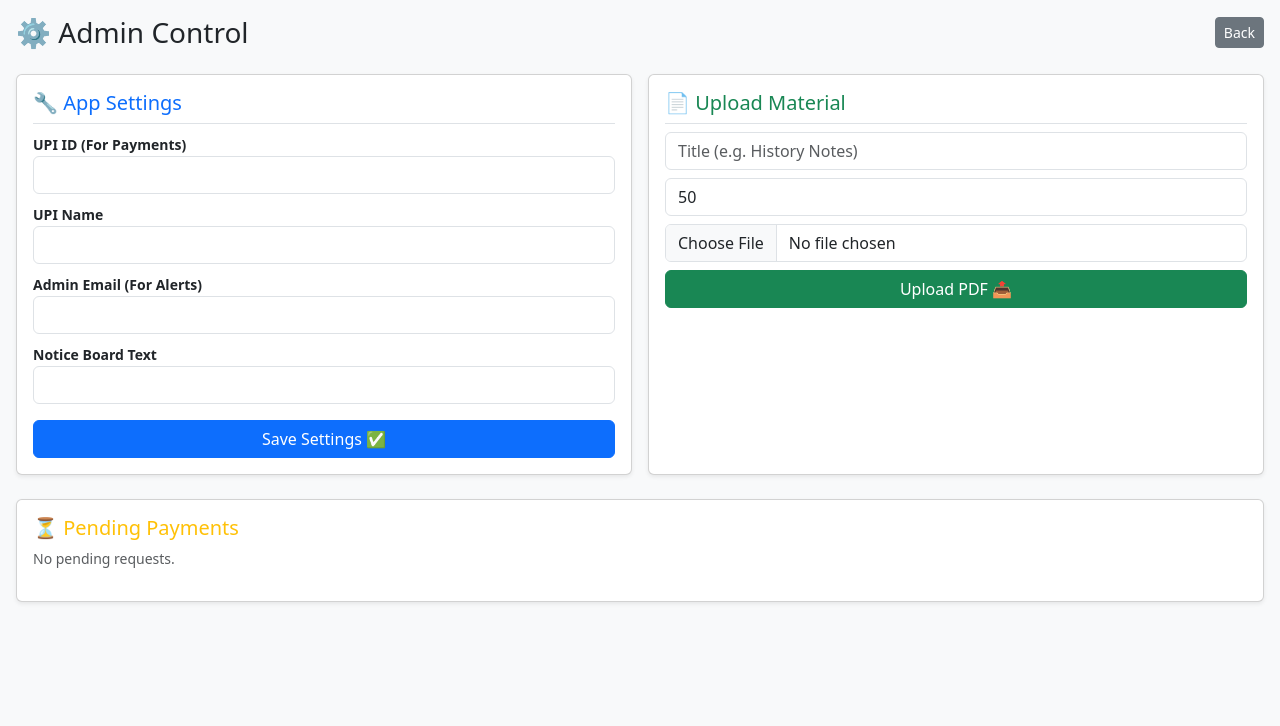
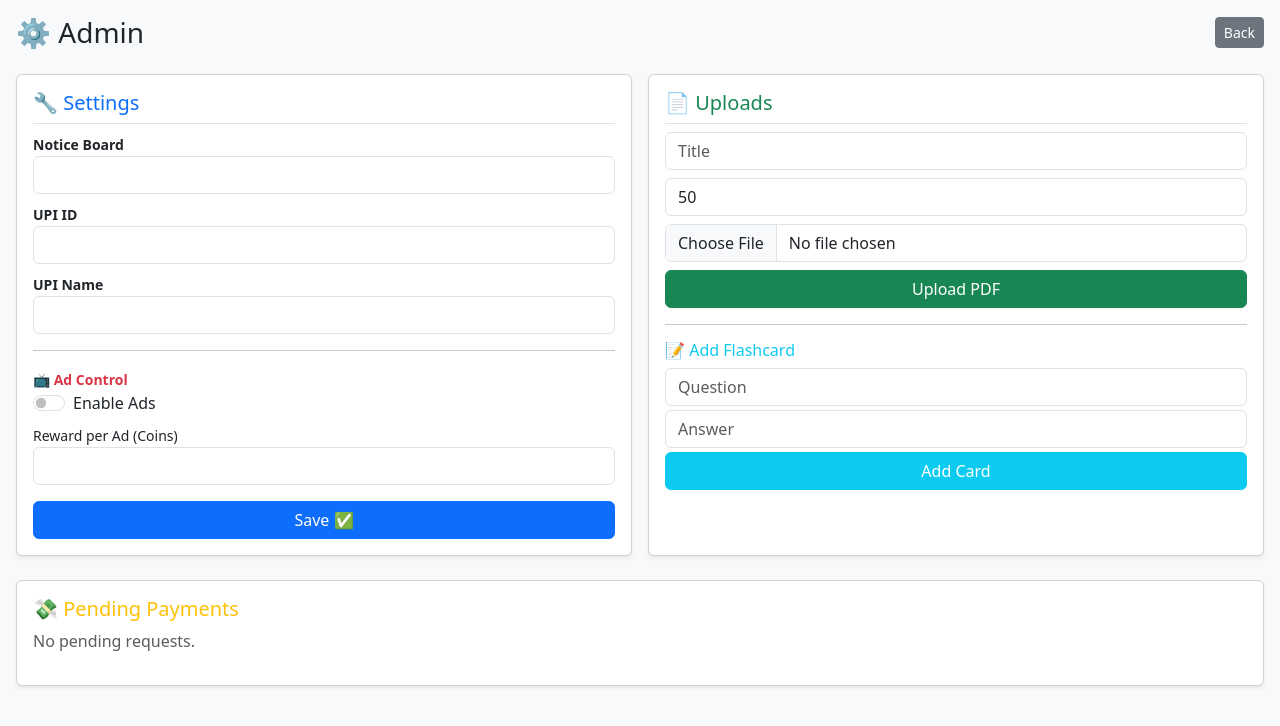
Before and after one commit to nitinkumawat9661/ssc-exam-hub, a Flask app: template templates/admin.html in a window 1280 px wide. Shown: the top 726 px of the page. Run offline with Flask 3, Linux system fonts and the light colour scheme; the template is opened without the code that fills it, so the values that code supplies are empty.

Commit message:
Final v100 - Ad Control & Admin Power

```diff
--- a/templates/admin.html
+++ b/templates/admin.html
@@ -1,5 +1,5 @@
 <!DOCTYPE html>
-<html>
+<html lang="en">
 <head>
     <title>Admin Panel</title>
     <meta name="viewport" content="width=device-width, initial-scale=1">
@@ -7,60 +7,73 @@
 </head>
 <body class="bg-light p-3">
     <div class="d-flex justify-content-between align-items-center mb-4">
-        <h3 class="mb-0">⚙️ Admin Control</h3>
+        <h3 class="mb-0">⚙️ Admin</h3>
         <a href="/dashboard" class="btn btn-secondary btn-sm">Back</a>
     </div>
 
     <div class="row g-3">
-        <!-- 🛠️ APP SETTINGS (Manage UPI & Email) -->
+        <!-- SETTINGS -->
         <div class="col-md-6">
             <div class="card shadow-sm p-3 h-100">
-                <h5 class="text-primary border-bottom pb-2">🔧 App Settings</h5>
+                <h5 class="text-primary border-bottom pb-2">🔧 Settings</h5>
                 <form method="POST">
                     <input type="hidden" name="update_settings" value="true">
 
-                    <label class="small fw-bold">UPI ID (For Payments)</label>
-                    <input type="text" name="upi_id" value="{{ settings.upi_id }}" class="form-control mb-2" required>
+                    <label class="small fw-bold">Notice Board</label>
+                    <input type="text" name="notice_text" value="{{ settings.notice_text }}" class="form-control mb-2">
+
+                    <label class="small fw-bold">UPI ID</label>
+                    <input type="text" name="upi_id" value="{{ settings.upi_id }}" class="form-control mb-2">
 
                     <label class="small fw-bold">UPI Name</label>
-                    <input type="text" name="upi_name" value="{{ settings.upi_name }}" class="form-control mb-2" required>
+                    <input type="text" name="upi_name" value="{{ settings.upi_name }}" class="form-control mb-2">
 
-                    <label class="small fw-bold">Admin Email (For Alerts)</label>
-                    <input type="email" name="admin_email" value="{{ settings.admin_email }}" class="form-control mb-2" required>
+                    <hr>
+                    <label class="small fw-bold text-danger">📺 Ad Control</label>
+                    <div class="form-check form-switch">
+                        <input class="form-check-input" type="checkbox" name="ads_enabled" {% if settings.ads_enabled %}checked{% endif %}>
+                        <label class="form-check-label">Enable Ads</label>
+                    </div>
+                    <label class="small mt-2">Reward per Ad (Coins)</label>
+                    <input type="number" name="ad_reward" value="{{ settings.ad_reward }}" class="form-control mb-2">
 
-                    <label class="small fw-bold">Notice Board Text</label>
-                    <input type="text" name="notice_text" value="{{ settings.notice_text }}" class="form-control mb-2">
-
-                    <button type="submit" class="btn btn-primary w-100 mt-2">Save Settings ✅</button>
+                    <button type="submit" class="btn btn-primary w-100 mt-2">Save ✅</button>
                 </form>
             </div>
         </div>
 
-        <!-- 📄 UPLOAD PAPER -->
+        <!-- UPLOAD -->
         <div class="col-md-6">
             <div class="card shadow-sm p-3 h-100">
-                <h5 class="text-success border-bottom pb-2">📄 Upload Material</h5>
+                <h5 class="text-success border-bottom pb-2">📄 Uploads</h5>
                 <form method="POST" enctype="multipart/form-data">
-                    <input type="text" name="paper_title" class="form-control mb-2" placeholder="Title (e.g. History Notes)" required>
-                    <input type="number" name="price" class="form-control mb-2" placeholder="Price (Coins)" value="50">
+                    <input type="text" name="paper_title" class="form-control mb-2" placeholder="Title" required>
+                    <input type="number" name="price" class="form-control mb-2" placeholder="Price" value="50">
                     <input type="file" name="file" class="form-control mb-2" required>
-                    <button type="submit" class="btn btn-success w-100">Upload PDF 📤</button>
+                    <button type="submit" class="btn btn-success w-100">Upload PDF</button>
+                </form>
+                <hr>
+                <h6 class="text-info">📝 Add Flashcard</h6>
+                <form method="POST">
+                    <input type="text" name="fc_q" class="form-control mb-1" placeholder="Question" required>
+                    <input type="text" name="fc_a" class="form-control mb-1" placeholder="Answer" required>
+                    <button type="submit" class="btn btn-info w-100 text-white">Add Card</button>
                 </form>
             </div>
         </div>
     </div>
 
-    <!-- 💸 PENDING PAYMENTS -->
+    <!-- PAYMENTS -->
     <div class="card shadow-sm mt-4 p-3">
-        <h5 class="text-warning">⏳ Pending Payments</h5>
+        <h5 class="text-warning">💸 Pending Payments</h5>
         {% if payments %}
         <div class="table-responsive">
-            <table class="table table-bordered align-middle mt-2">
+            <table class="table table-bordered mt-2">
                 <thead class="table-dark"><tr><th>User</th><th>Amount</th><th>UTR</th><th>Action</th></tr></thead>
                 <tbody>
                     {% for pay in payments %}
                     <tr>
-                        <td>{{ pay.user_name }}<br><small>{{ pay.user_id[:5] }}</small></td>
+                        <td>{{ pay.user_name }}</td>
                         <td class="fw-bold">₹{{ pay.amount }}</td>
                         <td><small>{{ pay.utr }}</small></td>
                         <td>
@@ -73,7 +86,7 @@
             </table>
         </div>
         {% else %}
-        <p class="text-muted small">No pending requests.</p>
+        <p class="text-muted">No pending requests.</p>
         {% endif %}
     </div>
 </body>
```
Also changed, not shown: templates/dashboard.html (+76 -53 lines).
